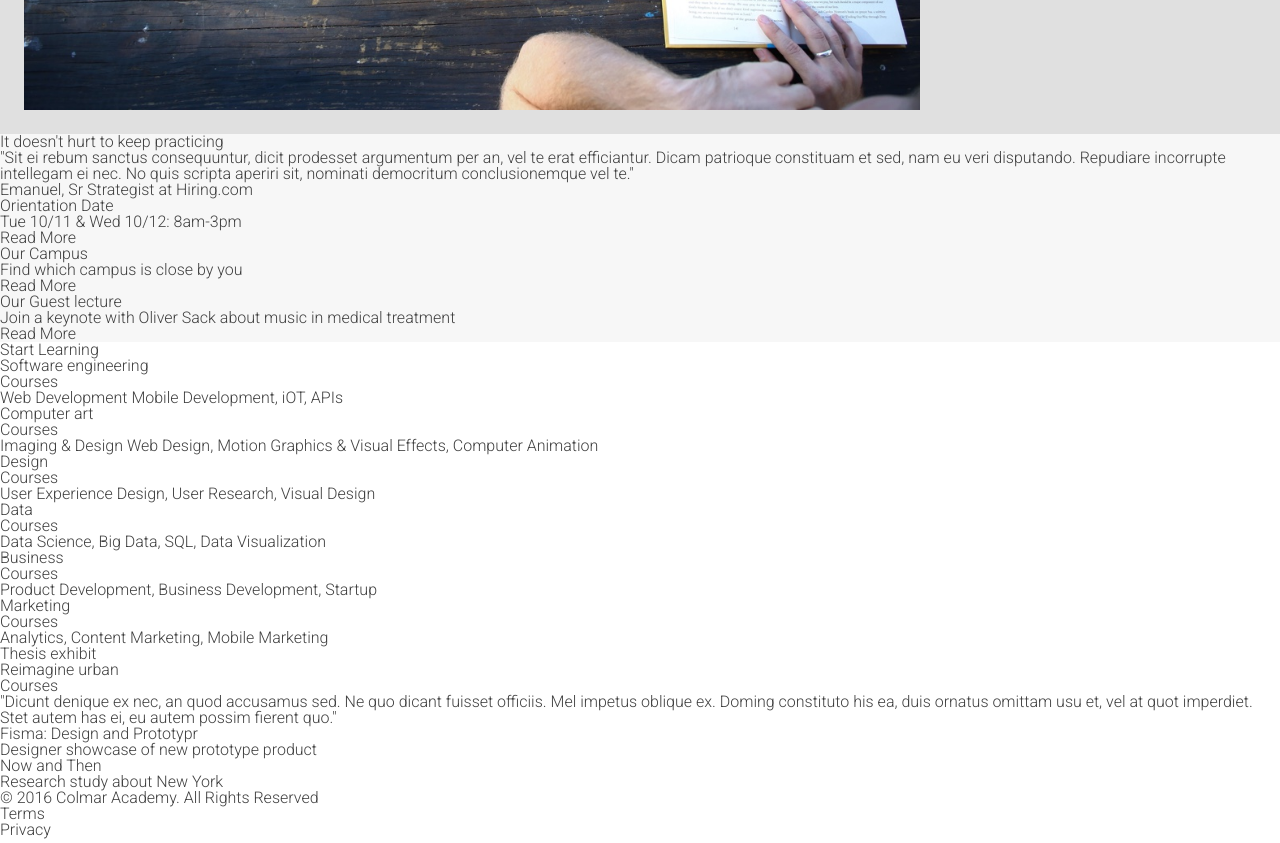
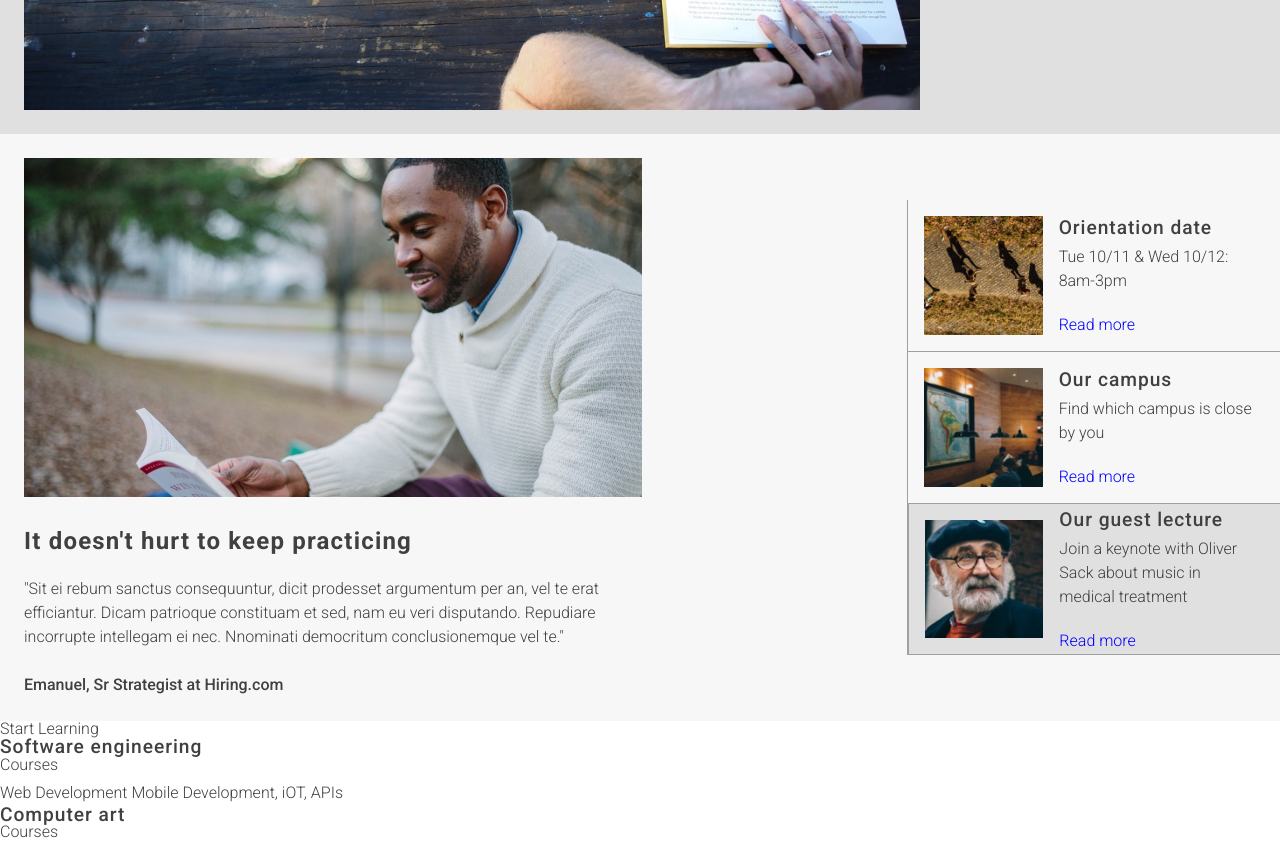
Before and after one commit to MurielPlou/Capstone-Project, a plain HTML site: page index.html in a window 1280 px wide. Shown: the part 640-1483 px from the top of the page. Drawn offline with Linux system fonts and the light colour scheme.

Commit message:
Revised HTML for About Section & CSS

```diff
--- a/index.html
+++ b/index.html
@@ -38,34 +38,44 @@
 <!--- About Section -->
 
 <div class="about">
-    <div class="about-img">
+  <div class="about-main">
+    <img src="resources/images/information-main.jpg" alt="Student reading outdoors on park bench" />
       <span class="lg-title">It doesn't hurt to keep practicing</span>
         <p>"Sit ei rebum sanctus consequuntur, dicit prodesset argumentum per an,
           vel te erat efficiantur. Dicam patrioque constituam et sed, nam eu veri
-        disputando. Repudiare incorrupte intellegam ei nec. No quis scripta
-        aperiri sit, nominati democritum conclusionemque vel te."
+          disputando. Repudiare incorrupte intellegam ei nec. Nnominati democritum
+          conclusionemque vel te."
         </p>
           <p class="about-quote">Emanuel, Sr Strategist at Hiring.com</p>
    </div>
 
+   <div class="about-side">
      <div class="about-our">
+       <img src="resources/images/information-orientation.jpg" alt="Students walking on campus" />
          <div class="our-img">
-       <span class="title">Orientation Date</span>
-       <p class="text">Tue 10/11 & Wed 10/12: 8am-3pm</p>
-       <p class="readmore"><a href="#" target="_blank">Read More</a></p>
+           <span class="title">Orientation date</span>
+           <span class="text">Tue 10/11 & Wed 10/12: 8am-3pm</span>
+           <span class="readmore"><a href="#" target="_blank">Read more</a></span>
+         </div>
      </div>
 
+     <div class="about-our">
+       <img src="resources/images/information-campus.jpg" alt="Students studying in classroom" />
          <div class="our-img">
-         <span class="title">Our Campus</span>
-         <p class="text">Find which campus is close by you</p>
-         <p class="readmore"><a href="#" target="_blank">Read More</a></p>
+           <span class="title">Our campus</span>
+           <span class="text">Find which campus is close by you</span>
+           <span class="readmore"><a href="#" target="_blank">Read more</a></span>
+         </div>
      </div>
 
+     <div class="about-our lecture">
+       <img src="resources/images/information-guest-lecture.jpg" alt="Image of lecturer Oliver Sack" />
          <div class="our-img">
-         <span class="title">Our Guest lecture</span>
-         <p class="text">Join a keynote with Oliver Sack about music in medical
-         treatment</p>
-         <p class="readmore"><a href="#" target="_blank">Read More</a></p>
+           <span class="title">Our guest lecture</span>
+           <span class="text">Join a keynote with Oliver Sack about music in medical
+           treatment</span>
+           <span class="readmore"><a href="#" target="_blank">Read more</a></span>
+         </div>
      </div>
     </div>
   </div>
--- a/resources/css/stylesheet.css
+++ b/resources/css/stylesheet.css
@@ -15,6 +15,18 @@ a{
 strong{
   font-weight: 800;
   color: #404040;
+}
+
+.title{
+  font-weight: 500;
+  font-size: 1.2rem;
+  font-weight: bolder;
+  letter-spacing: 0.05em;
+}
+
+.text{
+  margin-top: .5rem;
+  line-height: 1.5rem;
 }
 
 /* Header Section*/
@@ -91,8 +103,80 @@ li{
   color: white;
 }
 
-/* About Section */
+/* About Section Main Left */
 
 .about{
+  display: flex;
+  align-items: center;
+  width: 100%;
+  padding: 1.5rem;
   background-color: #F7F7F7;
 }
+
+.about-main{
+  display: flex;
+  flex-direction: column;
+}
+
+.about-main img{
+  width: 70%;
+}
+
+.lg-title{
+  font-weight: 700;
+  font-size: 1.5rem;
+  letter-spacing: 0.05em;
+  margin-top: 2rem;
+}
+
+.about p{
+  margin-top: 1.5rem;
+  line-height: 1.5rem;
+  width: 70%;
+}
+
+.about-quote{
+  font-weight: bolder;
+}
+
+/* About Section Side Right */
+
+.about-side{
+  display: flex;
+  flex-direction: column;
+  justify-content: space-around;
+  align-items: center;
+  border-left: .0125rem solid #A0A0A0;
+}
+
+.about-our{
+  display: flex;
+  flex-direction: row;
+  align-items: center;
+  border-bottom: .0125rem solid #A0A0A0;
+}
+
+.about-our img{
+  height: auto;
+  width: 30%;
+  padding: 1rem;
+}
+
+.our-img{
+  display: flex;
+  flex-direction: column;
+  width: 50%;
+}
+
+.readmore{
+  margin-top: 1.5rem;
+}
+
+.readmore a{
+  color: #0000FF;
+}
+
+.lecture{
+  background-color: #E0E0E0;
+  border-left: .0125rem solid #A0A0A0;
+}
```
Lines whose indentation alone changed are shown as unchanged.
